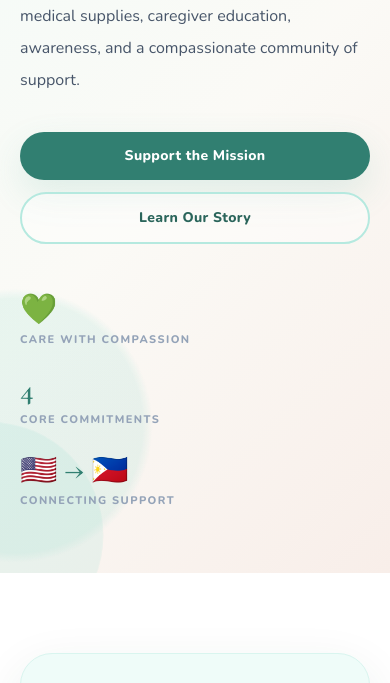
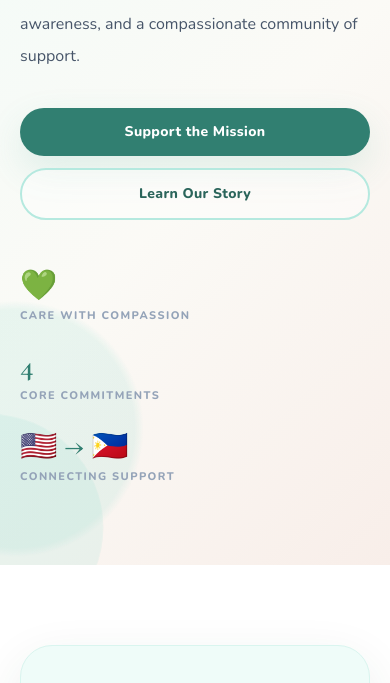
Before and after one commit to RJ0212/Project-Ezrah-Mata-Inc-Website, a plain HTML site: page index.html in a window 390 px wide. Shown: the part 479-1162 px from the top of the page. Drawn offline with nearby package versions, Linux system fonts and the light colour scheme.

Commit message:
Refactor sections to use page-viewport class for consistent layout and improve responsiveness

```diff
--- a/assets/css/site.css
+++ b/assets/css/site.css
@@ -8,12 +8,37 @@
   --muted: #61756f;
   --gold: #c7a969;
   --blush: #f5ebe5;
+  --nav-h: 72px;
 }
 
-html { scroll-behavior: smooth; }
-body { overflow-x: hidden; }
+html { scroll-behavior: smooth; height: 100%; }
+body { overflow-x: hidden; min-height: 100%; height: 100%; padding-top: var(--nav-h); box-sizing: border-box; }
 
-section { scroll-margin-top: 84px; }
+section { scroll-margin-top: calc(var(--nav-h) + 12px); position: relative; z-index: 1; }
+
+/* Full-bleed helper for sections that span the viewport width */
+.full-bleed {
+  width: 100vw;
+  margin-left: calc(50% - 50vw);
+  box-sizing: border-box;
+}
+
+/* Ensure full-bleed content doesn't overlap adjacent sections */
+.full-bleed + * {
+  margin-top: 0;
+}
+
+/* Make main page content fill the viewport under the fixed navbar */
+main, .page, .page-wrapper, .content {
+  min-height: 0;
+  width: 100%;
+  box-sizing: border-box;
+}
+
+/* Keep hero section full-screen under navbar */
+.gradient-hero > .mx-auto, .hero-full {
+  min-height: calc(100vh - var(--nav-h));
+}
 
 ::selection {
   background: var(--ezrah-pale);
@@ -25,6 +50,28 @@ section { scroll-margin-top: 84px; }
     radial-gradient(circle at 88% 14%, rgba(97, 198, 181, 0.16) 0 18%, transparent 19%),
     radial-gradient(circle at 4% 86%, rgba(134, 215, 201, 0.16) 0 13%, transparent 14%),
     linear-gradient(135deg, #effcf9 0%, #fbfaf6 58%, #f8eee9 100%);
+}
+
+/* Make each section behave like a single 'page' centered in the viewport */
+.page-viewport {
+  min-height: calc(100vh - var(--nav-h));
+  display: flex;
+  flex-direction: column;
+  align-items: center;
+  justify-content: center;
+  padding-top: 3rem;
+  padding-bottom: 3rem;
+  box-sizing: border-box;
+}
+.page-viewport > .mx-auto {
+  width: 100%;
+}
+
+/* Ensure full-bleed blocks always span the viewport when used inside page-viewport */
+.page-viewport .full-bleed {
+  align-self: stretch;
+  width: 100vw;
+  margin-left: calc(50% - 50vw);
 }
 
 .glass-nav {
--- a/components/about/about.js
+++ b/components/about/about.js
@@ -1,7 +1,7 @@
 class ProjectAbout extends HTMLElement {
   connectedCallback() {
     this.innerHTML = `
-      <section id="about" class="bg-white py-20 sm:py-28">
+      <section id="about" class="page-viewport bg-white py-20 sm:py-28">
         <div class="mx-auto grid max-w-7xl items-center gap-10 px-5 sm:px-8 lg:grid-cols-2 lg:gap-20">
           <div class="reveal">
             <div class="rounded-[2rem] border border-ezrah-100 bg-ezrah-50 p-8 shadow-soft sm:p-10">
--- a/components/board-of-directors/board-of-directors.js
+++ b/components/board-of-directors/board-of-directors.js
@@ -1,7 +1,7 @@
 class ProjectBoardOfDirectors extends HTMLElement {
   connectedCallback() {
     this.innerHTML = `
-      <section id="board" class="relative overflow-hidden bg-[radial-gradient(circle_at_top,_rgba(83,185,168,0.18),transparent_32%),linear-gradient(180deg,#f7f2e8_0%,#f4efe6_100%)] py-20 sm:py-28">
+      <section id="board" class="page-viewport relative overflow-hidden bg-[radial-gradient(circle_at_top,_rgba(83,185,168,0.18),transparent_32%),linear-gradient(180deg,#f7f2e8_0%,#f4efe6_100%)] py-20 sm:py-28">
         <div class="mx-auto max-w-7xl px-5 sm:px-8">
           <div class="max-w-3xl reveal">
             <div class="text-xs font-extrabold uppercase tracking-[.2em] text-ezrah-700">Leadership</div>
--- a/components/community/community.js
+++ b/components/community/community.js
@@ -1,7 +1,7 @@
 class ProjectCommunity extends HTMLElement {
   connectedCallback() {
     this.innerHTML = `
-      <section id="community" class="relative overflow-hidden bg-ezrah-800 py-20 sm:py-28">
+      <section id="community" class="page-viewport relative overflow-hidden bg-ezrah-800 py-20 sm:py-28">
         <div class="absolute inset-0 bg-[radial-gradient(circle_at_80%_20%,rgba(199,169,105,.16),transparent_35%),radial-gradient(circle_at_10%_85%,rgba(134,215,201,.16),transparent_34%)]"></div>
         <div class="relative mx-auto grid max-w-7xl items-center gap-10 px-5 sm:px-8 lg:grid-cols-[1.05fr_.95fr] lg:gap-20">
           <div class="reveal">
--- a/components/hero/hero.js
+++ b/components/hero/hero.js
@@ -1,12 +1,12 @@
 class ProjectHero extends HTMLElement {
   connectedCallback() {
     this.innerHTML = `
-      <section id="home" class="relative overflow-hidden gradient-hero pt-28 sm:pt-32">
+      <section id="home" class="page-viewport relative overflow-hidden gradient-hero">
         <div class="hero-orb hero-orb-a"></div>
         <div class="hero-orb hero-orb-b"></div>
         <div class="hero-orb hero-orb-c"></div>
 
-        <div class="mx-auto grid min-h-[calc(100vh-72px)] max-w-7xl items-center gap-12 px-5 py-16 sm:px-8 lg:grid-cols-[1.08fr_.92fr] lg:py-20">
+        <div class="mx-auto grid max-w-7xl items-center gap-12 px-5 py-8 sm:px-8 lg:grid-cols-[1.08fr_.92fr] lg:py-12">
           <div class="relative z-10 max-w-3xl">
             <div class="reveal inline-flex items-center gap-2 rounded-full border border-ezrah-200 bg-ezrah-100/70 px-4 py-2 text-xs font-extrabold uppercase tracking-[.14em] text-ezrah-800">
               <span class="h-2 w-2 rounded-full bg-ezrah-500"></span>
--- a/components/impact/impact.js
+++ b/components/impact/impact.js
@@ -8,7 +8,7 @@ class ProjectImpact extends HTMLElement {
     ];
 
     this.innerHTML = `
-      <section id="impact" class="bg-cream py-20 sm:py-28">
+      <section id="impact" class="page-viewport bg-cream py-20 sm:py-28">
         <div class="mx-auto max-w-7xl px-5 sm:px-8">
           <div class="grid items-end gap-8 lg:grid-cols-[1fr_auto]">
             <div class="reveal max-w-2xl">
--- a/components/mission-vision/mission-vision.js
+++ b/components/mission-vision/mission-vision.js
@@ -8,7 +8,7 @@ class ProjectMissionVision extends HTMLElement {
     ];
 
     this.innerHTML = `
-      <section id="mission" class="relative bg-gradient-to-b from-white to-ezrah-50 pt-20 sm:pt-28">
+      <section id="mission" class="page-viewport relative bg-gradient-to-b from-white to-ezrah-50 sm:pt-28">
         <div class="mx-auto max-w-7xl px-5 sm:px-8">
           <div class="reveal max-w-2xl">
             <div class="text-xs font-extrabold uppercase tracking-[.17em] text-ezrah-700">Our Purpose</div>
@@ -39,13 +39,13 @@ class ProjectMissionVision extends HTMLElement {
           </div>
         </div>
 
-        <div class="relative w-[100vw] overflow-hidden" style="margin-left: calc(50% - 50vw); margin-top: -2px;">
+        <div class="relative full-bleed overflow-hidden">
           <svg viewBox="0 0 1440 90" preserveAspectRatio="none" class="block h-[72px] w-full text-ezrah-700 sm:h-[90px]" xmlns="http://www.w3.org/2000/svg">
             <path fill="currentColor" d="M0,48 C160,76 290,28 430,38 C580,50 700,92 880,56 C1060,20 1190,24 1440,62 L1440,90 L0,90 Z"></path>
           </svg>
         </div>
 
-        <div class="relative overflow-hidden bg-ezrah-700" style="width: 100vw; margin-left: calc(50% - 50vw);">
+        <div class="relative full-bleed bg-ezrah-700 overflow-hidden">
           <div class="absolute inset-0 bg-[radial-gradient(circle_at_85%_20%,rgba(255,255,255,.08),transparent_35%)]"></div>
           <div class="reveal relative mx-auto flex max-w-5xl flex-col items-center justify-center px-5 py-14 text-center sm:px-8 sm:py-16">
             <div class="text-xs font-extrabold uppercase tracking-[.17em] text-ezrah-100">Our Commitment</div>
--- a/components/what-we-do/what-we-do.js
+++ b/components/what-we-do/what-we-do.js
@@ -10,7 +10,7 @@ class ProjectWhatWeDo extends HTMLElement {
     ];
 
     this.innerHTML = `
-      <section id="what" class="bg-white py-20 sm:py-28">
+      <section id="what" class="page-viewport bg-white py-20 sm:py-28">
         <div class="mx-auto max-w-7xl px-5 sm:px-8">
           <div class="reveal max-w-2xl">
             <div class="text-xs font-extrabold uppercase tracking-[.17em] text-ezrah-700">What We Do</div>
--- a/components/who-we-are/who-we-are.js
+++ b/components/who-we-are/who-we-are.js
@@ -8,7 +8,7 @@ class ProjectWhoWeAre extends HTMLElement {
     ];
 
     this.innerHTML = `
-      <section id="who" class="soft-grid bg-ezrah-50 py-20 sm:py-28">
+      <section id="who" class="page-viewport soft-grid bg-ezrah-50 py-20 sm:py-28">
         <div class="mx-auto max-w-7xl px-5 sm:px-8">
           <div class="reveal max-w-2xl">
             <div class="text-xs font-extrabold uppercase tracking-[.17em] text-ezrah-700">Who We Support</div>
```
